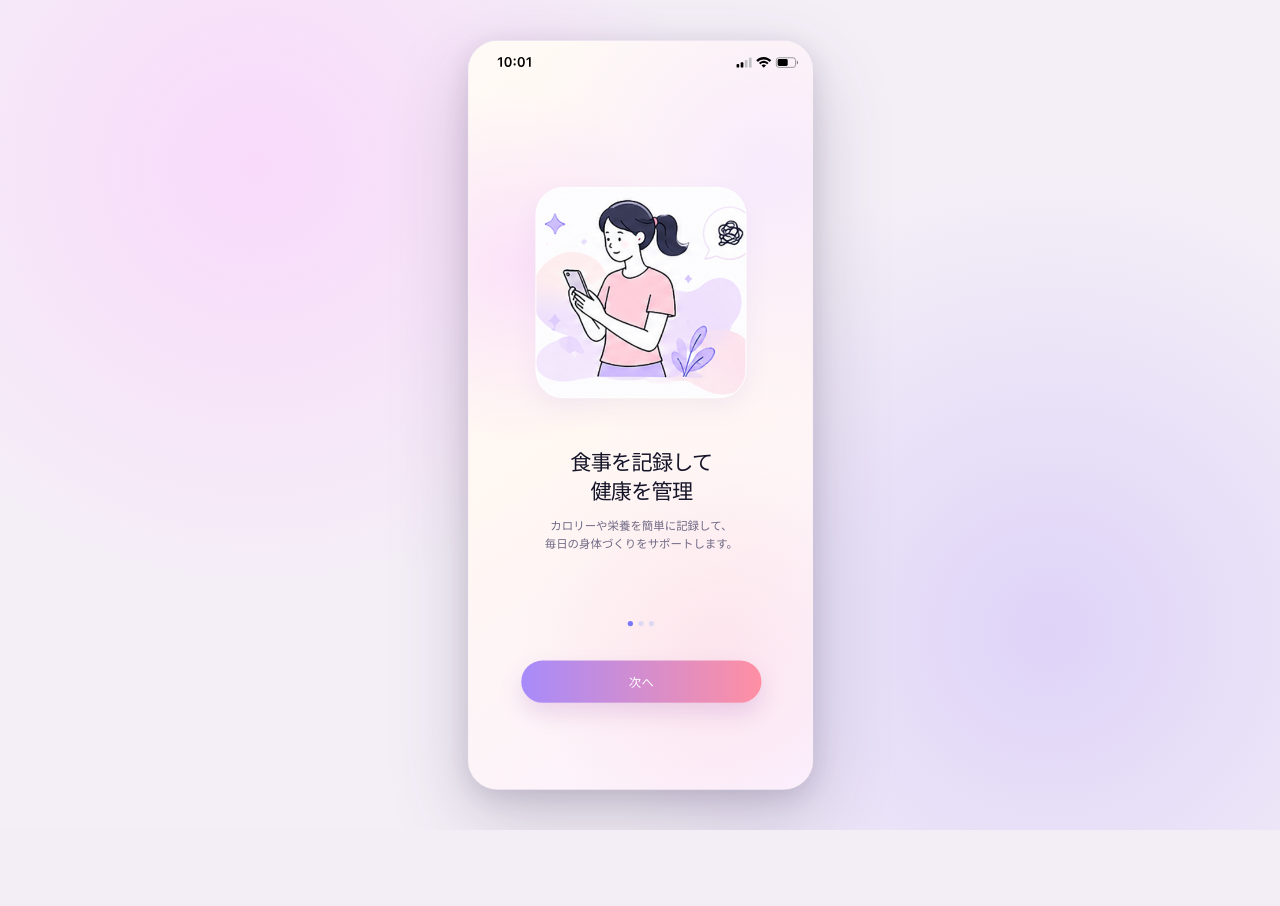
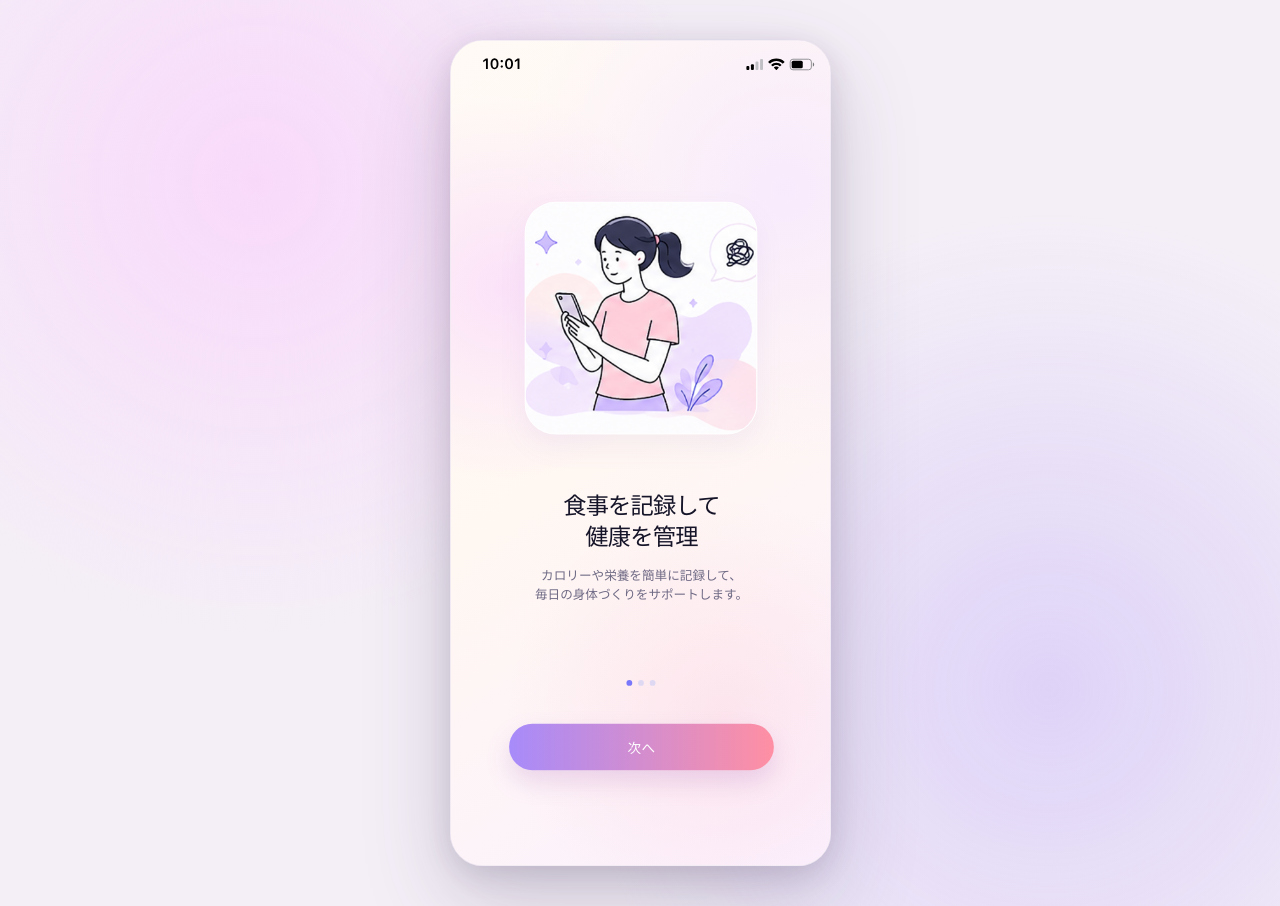
Before and after one commit to bossbear-x/wellmate-demo, a React (Vite) app: page / in a window 1280 px wide. Before the commit the page ends 830 px from the top, so only its background shows below. Built offline with nearby package versions, Linux system fonts and the light colour scheme.

Commit message:
refine WellMate demo presentation

```diff
--- a/src/styles/portfolio-final.css
+++ b/src/styles/portfolio-final.css
@@ -303,15 +303,15 @@ body {
 @media (min-width: 431px) {
   .app-scale-wrapper {
     display: flex;
-    width: 345.84px;
-    height: 749.76px;
+    width: 381.21px;
+    height: 826.44px;
     align-items: center;
     justify-content: center;
   }
 
   .app-scale-wrapper > .phone-shell {
     flex: 0 0 393px;
-    transform: scale(.88) !important;
+    transform: scale(.97) !important;
     transform-origin: center center !important;
   }
 }
```
